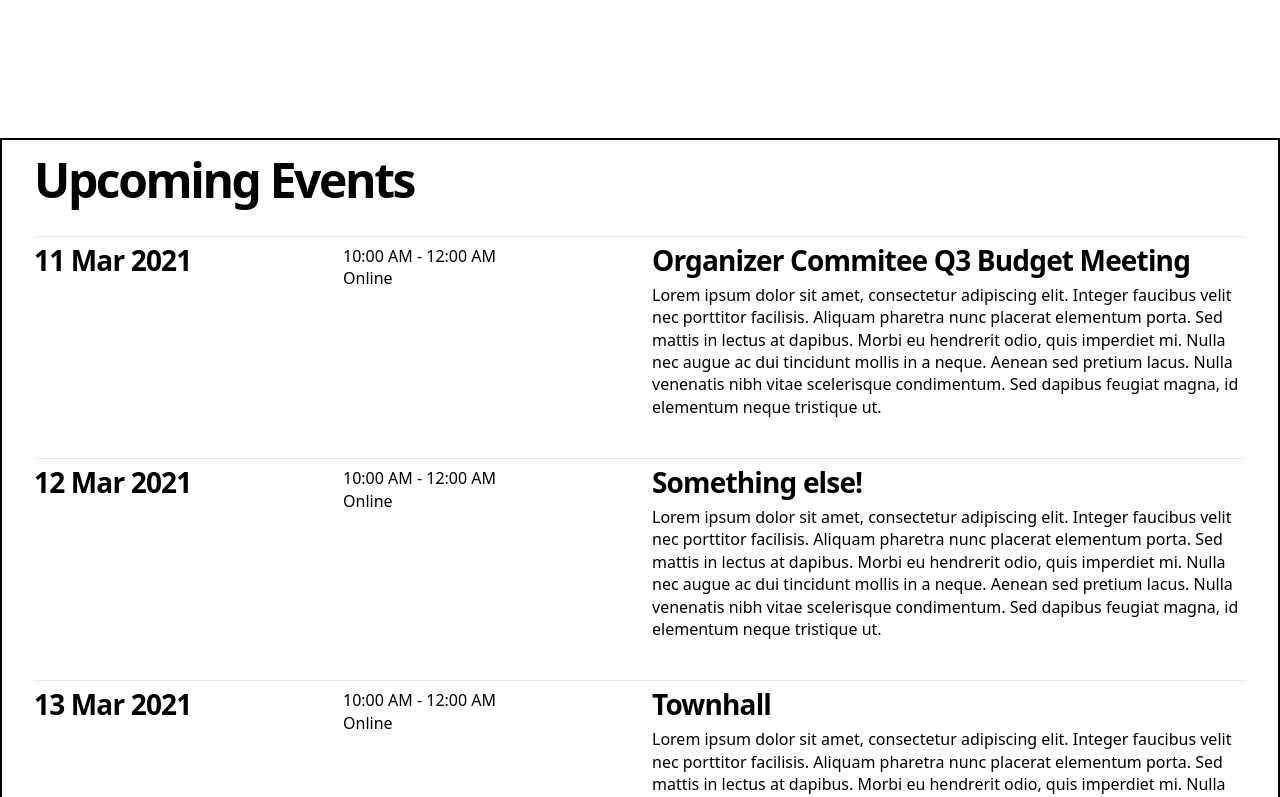
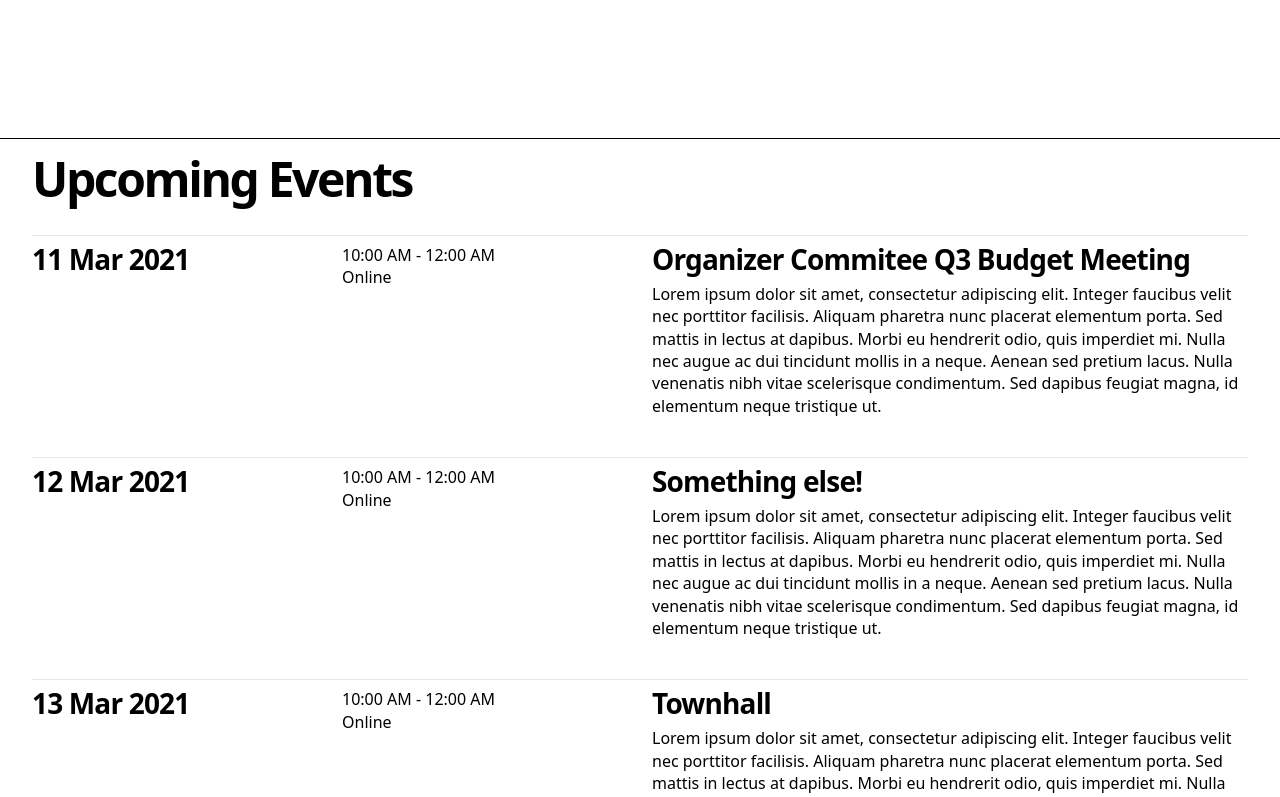
Before and after one commit to iwillig/dsa-hwg-site, a Next.js app: page / in a window 1280 px wide. Shown: the part 460-1257 px from the top of the page. Built offline with nearby package versions, Linux system fonts and the light colour scheme.

Commit message:
event border

```diff
--- a/components/upcomingEvents.js
+++ b/components/upcomingEvents.js
@@ -3,7 +3,7 @@ import EventsList from "./eventList";
 
 const UpComingEvents = () => {
   return (
-    <div className ="border-top border-black border-solid border-2">
+    <div className ="border-0 border-t  border-black border-solid ">
       <h2 className = "ml-8 mt-4 text-header-mobile tablet:text-header font-bold">
         Upcoming Events
       </h2>
```
